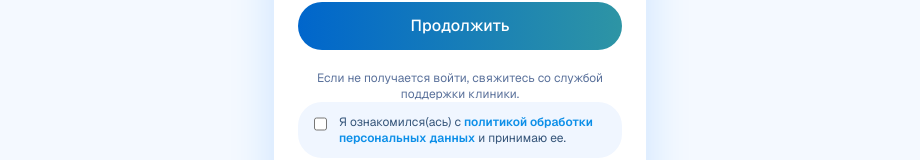
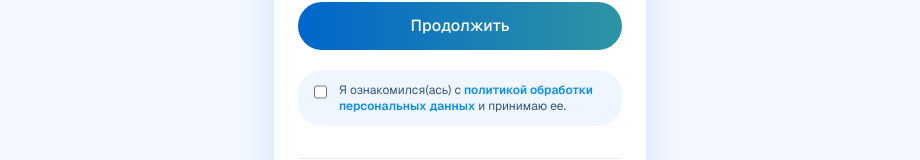
Before and after one commit to HalfyDay/medgraf-dashboard, a Next.js app: page /auth in a window 1280 px wide. Shown: the part 457-617 px from the top of the page, without its empty margins (180-1100 px from the left). Built offline with nearby package versions, Linux system fonts and the light colour scheme; no server answers.

Commit message:
изменеие старницы входа

```diff
--- a/src/app/auth/page.tsx
+++ b/src/app/auth/page.tsx
@@ -744,7 +744,6 @@ export default function AuthPage() {
             )}
 
             <p className="text-center text-xs text-[#5A719B]">
-              Если не получается войти, свяжитесь со службой поддержки клиники.
             </p>
           </div>
           <div className="space-y-3">
```
Also changed, not shown: 1 other file (tests, documents, lock files or other folders).
